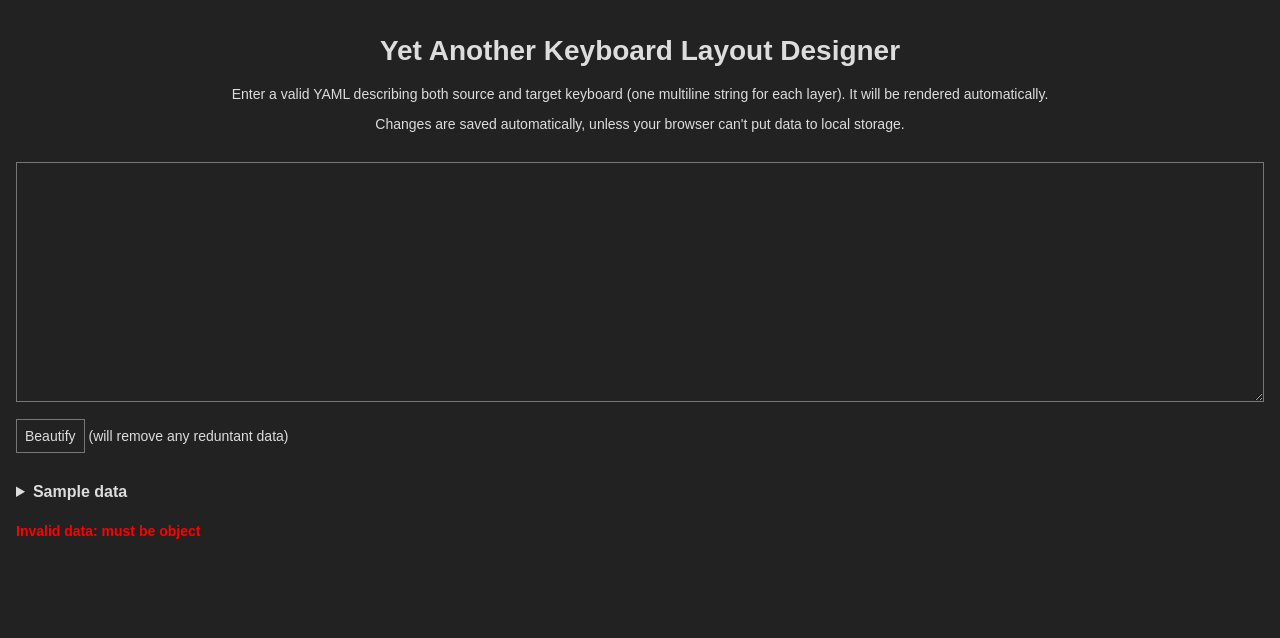
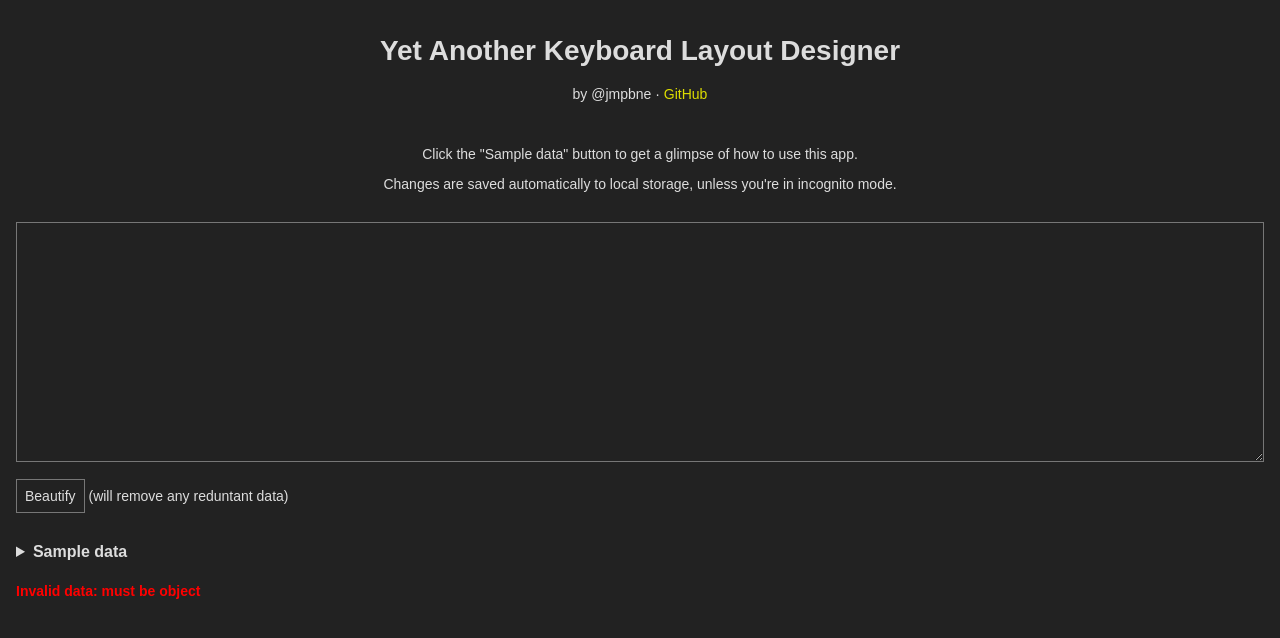
Before and after one commit to jmpbne/keeblayout, a React (Vite) app: page / in a window 1280 px wide. Shown: the top 638 px of the page. Built offline with nearby package versions, Linux system fonts and the light colour scheme.

Commit message:
Add author and GitHub link in the header

```diff
--- a/index.html
+++ b/index.html
@@ -3,6 +3,7 @@
   <head>
     <meta charset="UTF-8" />
     <meta name="viewport" content="width=device-width, initial-scale=1.0" />
+    <title>Yet Another Keyboard Layout Designer</title>
   </head>
   <body>
     <div id="root"></div>
--- a/src/App.jsx
+++ b/src/App.jsx
@@ -39,12 +39,19 @@ export default function App() {
       <header>
         <h1>Yet Another Keyboard Layout Designer</h1>
         <p>
-          Enter a valid YAML describing both source and target keyboard (one
-          multiline string for each layer). It will be rendered automatically.
+          by @jmpbne &middot;{" "}
+          <a href="https://github.com/jmpbne/keeblayout" target="_blank">
+            GitHub
+          </a>
+        </p>
+        <p>&nbsp;</p>
+        <p>
+          Click the "Sample data" button to get a glimpse of how to use this
+          app.
         </p>
         <p>
-          Changes are saved automatically, unless your browser can't put data to
-          local storage.
+          Changes are saved automatically to local storage, unless you're in
+          incognito mode.
         </p>
       </header>
       <main>
--- a/src/main.css
+++ b/src/main.css
@@ -11,6 +11,12 @@
   --fg-color: #ddd;
   --fg-color-secondary: #777;
   --fg-color-error: #f00;
+  --fg-color-link: #dd0;
+}
+
+a {
+  color: var(--fg-color-link);
+  text-decoration: none;
 }
 
 body {
```
